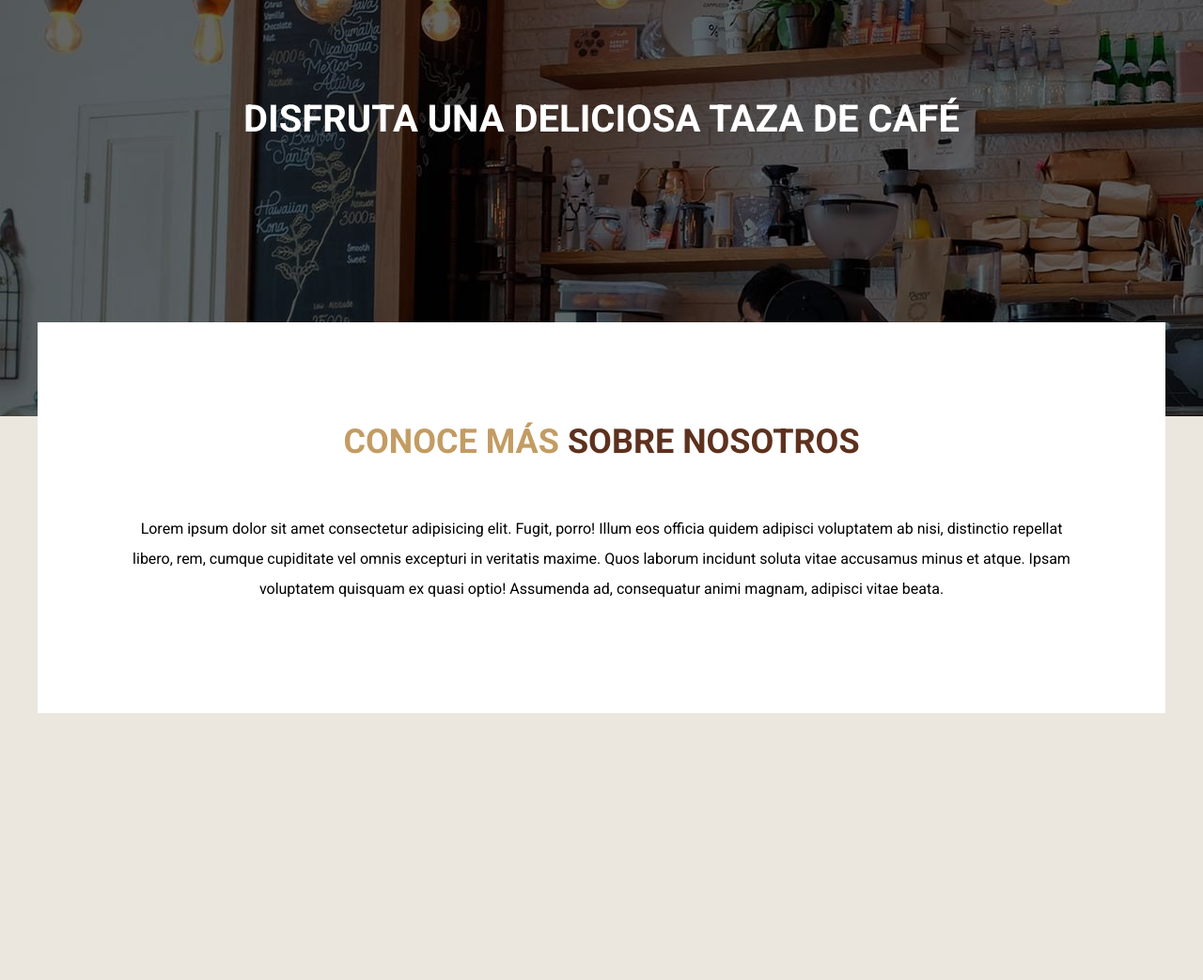
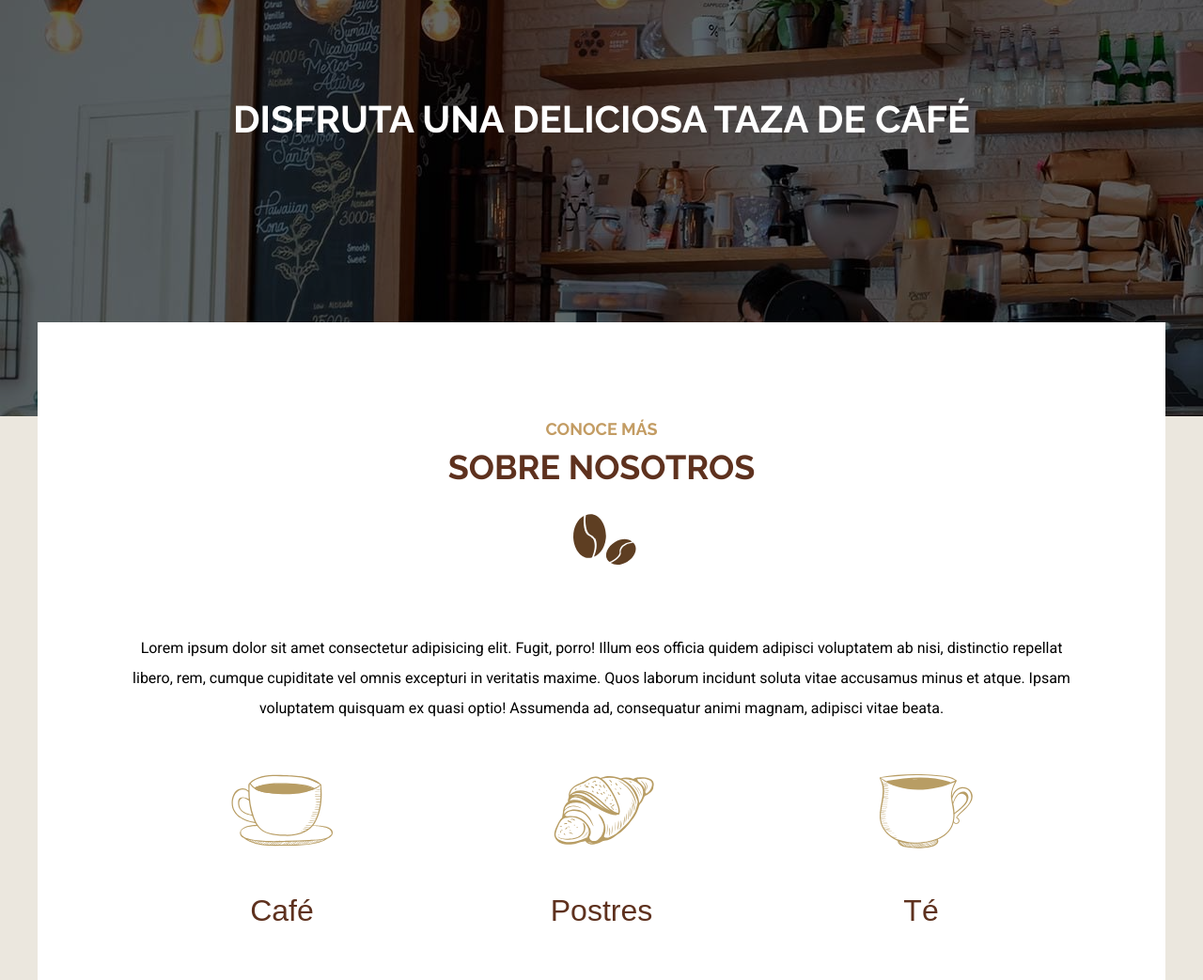
Before and after one commit to Geinersb/Cafeteria, a website: page index.html in a window 1280 px wide. Shown: the part 257-1300 px from the top of the page at 94% size. Before the commit the page ends 1016 px from the top, so only its background shows below. Drawn offline with Linux system fonts and the light colour scheme; a web font is replaced by a local one.

Commit message:
se finaliza el sobre nosotros de inicio

```diff
--- a/index.html
+++ b/index.html
@@ -8,6 +8,7 @@
     <link rel="preconnect" href="https://fonts.googleapis.com">
 <link rel="preconnect" href="https://fonts.gstatic.com" crossorigin>
 <link href="https://fonts.googleapis.com/css2?family=Roboto:wght@400;700;900&display=swap" rel="stylesheet">
+<link href="https://fonts.googleapis.com/css2?family=Bona+Nova:ital,wght@0,400;0,700;1,400&family=Raleway:ital,wght@0,100..900;1,100..900&display=swap" rel="stylesheet">
 
     <link rel="stylesheet" href="build/css/app.css">
 </head>
@@ -38,10 +39,30 @@
 
 
 <main class="contenedor contenido-principal text-center">
+    <section class="conoce">
 <h2><span>Conoce más</span> Sobre nosotros</h2>
 
 <p>Lorem ipsum dolor sit amet consectetur adipisicing elit. Fugit, porro! Illum eos officia quidem adipisci voluptatem ab nisi, distinctio repellat libero, rem, cumque cupiditate vel omnis excepturi in veritatis maxime.
 Quos laborum incidunt soluta vitae accusamus minus et atque. Ipsam voluptatem quisquam ex quasi optio! Assumenda ad, consequatur animi magnam, adipisci vitae beata.</p>
+</section>
+
+<section class="iconos">
+    <ul class="listado-iconos">
+        <li>
+            <img src="build/img/icono_cafe.svg" alt="icono cafe">
+            <p>Café</p>
+        </li>
+        <li>
+            <img src="build/img/icono_postre.svg" alt="icono postre">
+            <p>Postres</p>
+        </li>
+        <li>
+            <img src="build/img/icono_te.svg" alt="icono te">
+            <p>Té</p>
+        </li>
+    </ul>
+</section>
+
 </main>
 
 
--- a/src/scss/base/_globales.scss
+++ b/src/scss/base/_globales.scss
@@ -11,7 +11,7 @@ box-sizing: inherit;
 }
 
 body{
-    font-family: v.$fuentePrincipal;
+    font-family: v.$fuenteSecundaria;
     font-size: 1.6rem;
     background-color: v.$cafeClaro;
 }
@@ -36,3 +36,9 @@ img{
     max-width: 100%;
     display: block;
 }
+
+ul{
+    list-style: none;
+    padding: 0;
+    margin: 0;
+}
--- a/src/scss/base/_mixins.scss
+++ b/src/scss/base/_mixins.scss
@@ -17,3 +17,9 @@
         @content;
     }
 }
+
+@mixin grid($columnas, $espaciado){
+    display: grid;
+    grid-template-columns: repeat($columnas, 1fr);
+    column-gap: $espaciado;
+}
--- a/src/scss/base/_tipografia.scss
+++ b/src/scss/base/_tipografia.scss
@@ -19,7 +19,21 @@ color: v.$primario;
 
 span{
     color: v.$secundario;
+    font-size: 1.8rem;
+    display: block;
 }
+
+&::after{
+content: '';
+display: block;
+width: 10rem;
+margin: 0 auto;
+height: 10rem;
+background-image: url(../img/cafe.svg);
+background-size: 10rem;
+}
+
+
 }
 
 h3{
--- a/src/scss/base/_variables.scss
+++ b/src/scss/base/_variables.scss
@@ -1,6 +1,8 @@
 //FUENTES
 
-$fuentePrincipal: 'Roboto', sans-serif;
+$fuentePrincipal: 'Raleway', sans-serif;
+$fuenteSecundaria: 'Roboto', sans-serif;
+$fuenteCursiva: 'Bona Nova', sans-serif;
 
 
 //MEDIA QUERIES
--- a/src/scss/inicio/_contenido.scss
+++ b/src/scss/inicio/_contenido.scss
@@ -3,7 +3,7 @@
 
 .contenido-principal{
 background-color: v.$blanco;
-padding: 2rem;
+padding: 5rem 2rem;
 
 @include m.tablet {
     padding: 10rem;
--- /dev/null
+++ b/src/scss/inicio/_iconos.scss
@@ -0,0 +1,32 @@
+@use 'base/variables'as v;
+@use 'base/mixins' as m;
+
+
+.iconos{
+
+    margin-top: 5rem;
+
+    .listado-iconos{
+
+        @include m.tablet {
+          @include m.grid(3,2rem);
+        }
+
+li{
+
+    img{
+        margin: 0 auto;
+        width: 12rem;
+    }
+
+
+
+    p{
+        font-family: v.$fuenteCursiva;
+        font-size: 3.2rem;
+        color: v.$primario;
+    }
+}
+
+    }
+}
--- a/src/scss/inicio/_index.scss
+++ b/src/scss/inicio/_index.scss
@@ -1 +1,2 @@
 @forward 'contenido';
+@forward 'iconos';
```
Also changed, not shown: build/css/app.css.
